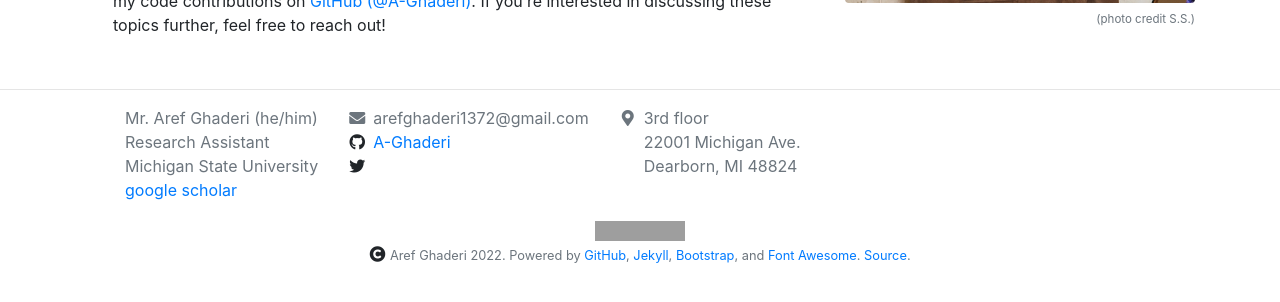
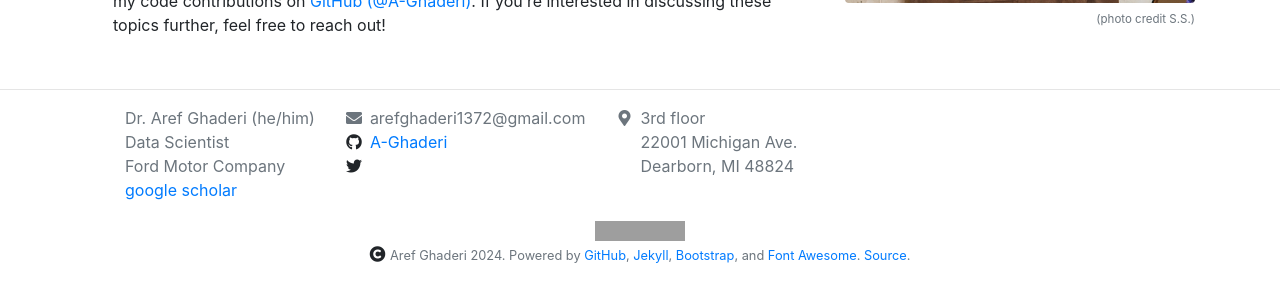
Before and after one commit to A-Ghaderi/Webpage, a Jekyll site: the page built from index.md, in a window 1280 px wide. Shown: the part 468-770 px from the top of the page. Built offline with Jekyll 4.4.1, drawn with Linux system fonts in a browser that asks for light colours; nearby versions of some CDN libraries; grey boxes are pictures that could not be loaded.

Commit message:
Update footer.html

```diff
--- a/_includes/footer.html
+++ b/_includes/footer.html
@@ -10,9 +10,9 @@
 
         <div class="col-auto pr-0">
           <ul class="fa-ul">
-            <li class="text-secondary">Mr. Aref Ghaderi (he/him)</li>
-            <li class="text-secondary">Research Assistant</li>
-            <li class="text-secondary">Michigan State University</li>
+            <li class="text-secondary">Dr. Aref Ghaderi (he/him)</li>
+            <li class="text-secondary">Data Scientist</li>
+            <li class="text-secondary">Ford Motor Company</li>
             <li><a href="https://scholar.google.com/citations?user=NYZnS8MAAAAJ&hl=en">google scholar</a></li>
           </ul>
         </div>
@@ -45,7 +45,7 @@
         <div class="col-auto">
           <i class="fas fa-copyright"></i>
           <small class="text-muted">
-            Aref Ghaderi 2022.
+            Aref Ghaderi 2024.
             Powered by <a href="https://github.com/">GitHub</a>,
             <a href="https://jekyllrb.com/">Jekyll</a>,
             <a href="https://getbootstrap.com/">Bootstrap</a>,
```
